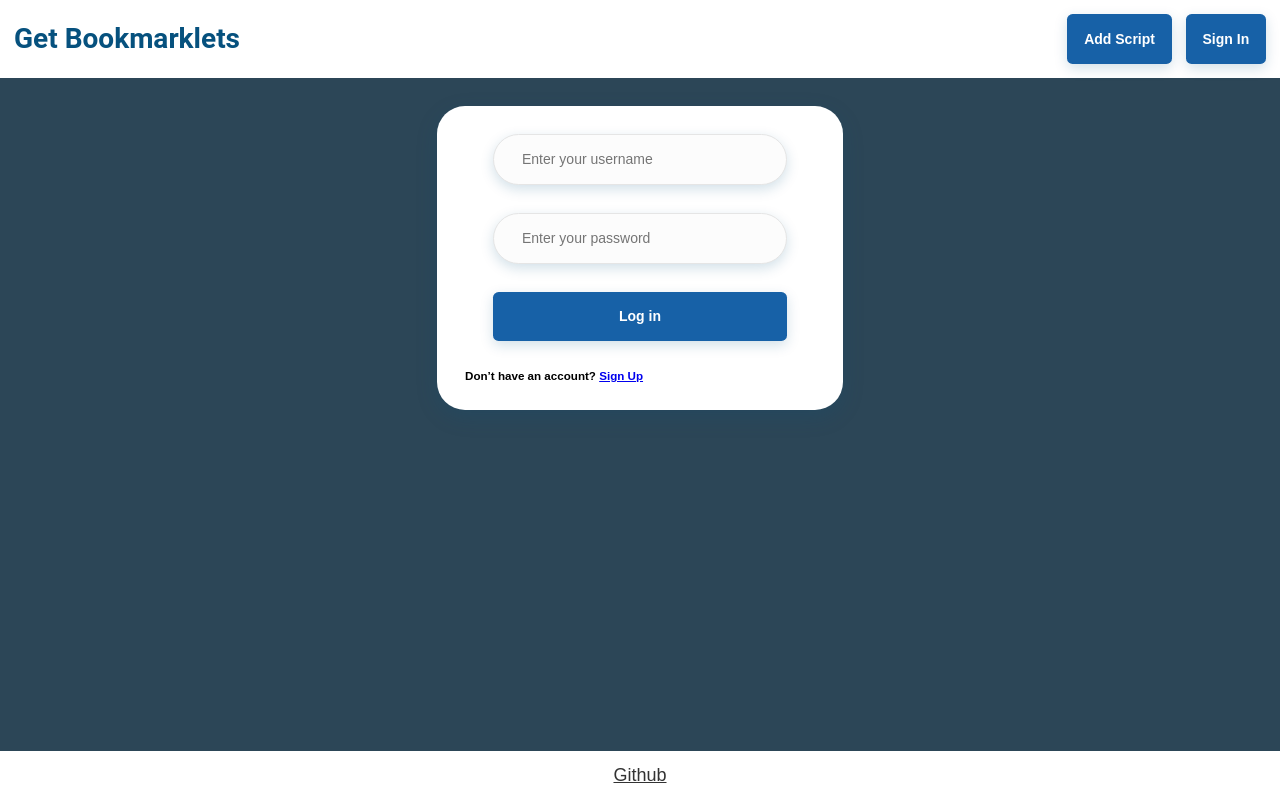
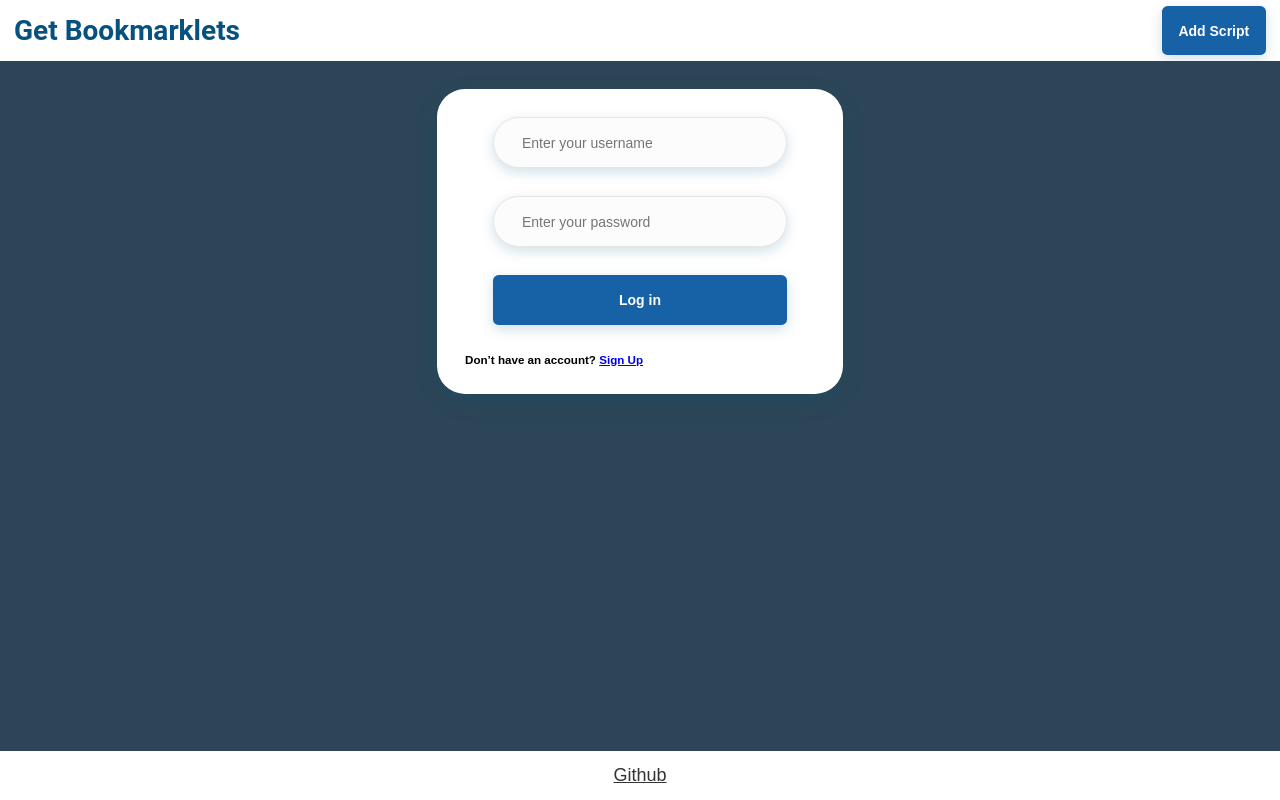
Before and after one commit to madacol/getbookmarklets, a SvelteKit app: page /login in a window 1280 px wide. Built offline with nearby package versions, Linux system fonts and the light colour scheme; no server answers; the database is empty.

Commit message:
remove sign in button

```diff
--- a/src/routes/+layout.svelte
+++ b/src/routes/+layout.svelte
@@ -1,12 +1,10 @@
 <script>
-  import { page } from '$app/stores';
   import LinkButton from '$lib/components/LinkButton.svelte'
-  import PrimaryButton from '$lib/components/PrimaryButton.svelte'
   import Logo from './Logo.svelte'
 
   let { children, data } = $props();
 
-  let menu_open = $state(false);
+  // let menu_open = $state(false);
 </script>
 
 <header>
@@ -20,7 +18,7 @@
   </div>
   <div id="right-menu">
     <LinkButton href="/scripts/add">Add Script</LinkButton>
-    {#if data.user}
+    <!-- {#if data.user}
       <div id="profile">
         <PrimaryButton
             onclick={e => {
@@ -45,7 +43,7 @@
       <div id="login-button">
         <LinkButton href="/login">Sign In</LinkButton>
       </div>
-    {/if}
+    {/if} -->
   </div>
 </header>
 
@@ -78,6 +76,18 @@
       overflow: auto;
     }
 
+    .logo {
+      padding: 1em;
+    }
+
+    .logo > a {
+      text-decoration: none;
+    }
+
+    .logo > a:hover {
+      opacity: 0.8;
+    }
+/*
     #right-menu {
       position: relative;
       display: flex;
@@ -90,18 +100,6 @@
       padding: 1em 0;
       display: flex;
       align-items: center;
-    }
-
-    .logo {
-      padding: 1em;
-    }
-
-    .logo > a {
-      text-decoration: none;
-    }
-
-    .logo > a:hover {
-      opacity: 0.8;
     }
 
     #profile {
@@ -128,6 +126,14 @@
       margin-right: 10px;
     }
 
+    .profile-menu-item a {
+      text-decoration: none;
+    }
+
+    a.logout {
+      color: #9d0000;
+    } */
+
     #content {
       background: #2c4657;
       padding: 2rem;
@@ -136,14 +142,6 @@
 
     a {
       color: #333;
-    }
-
-    .profile-menu-item a {
-      text-decoration: none;
-    }
-
-    a.logout {
-      color: #9d0000;
     }
     footer {
       display: flex;
```
